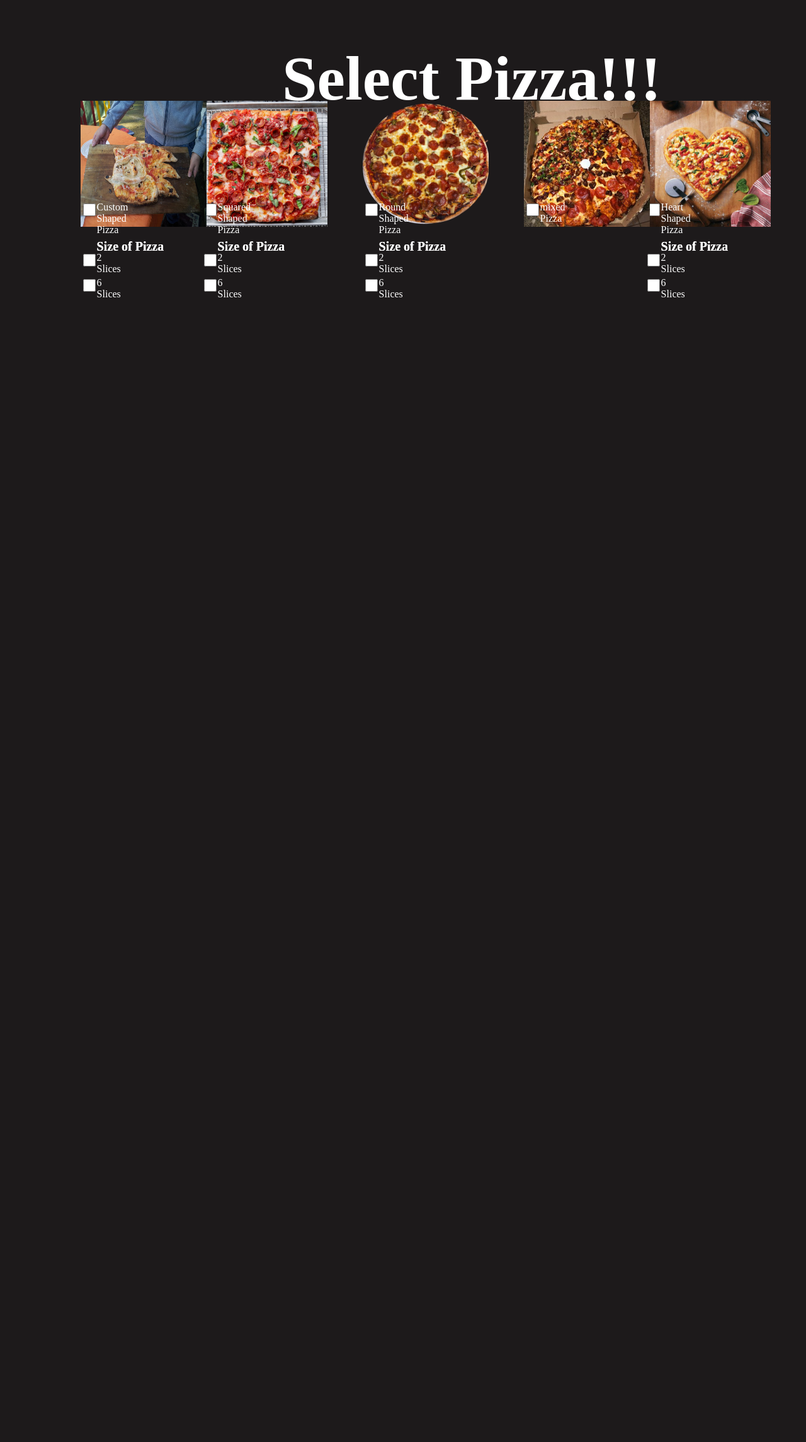
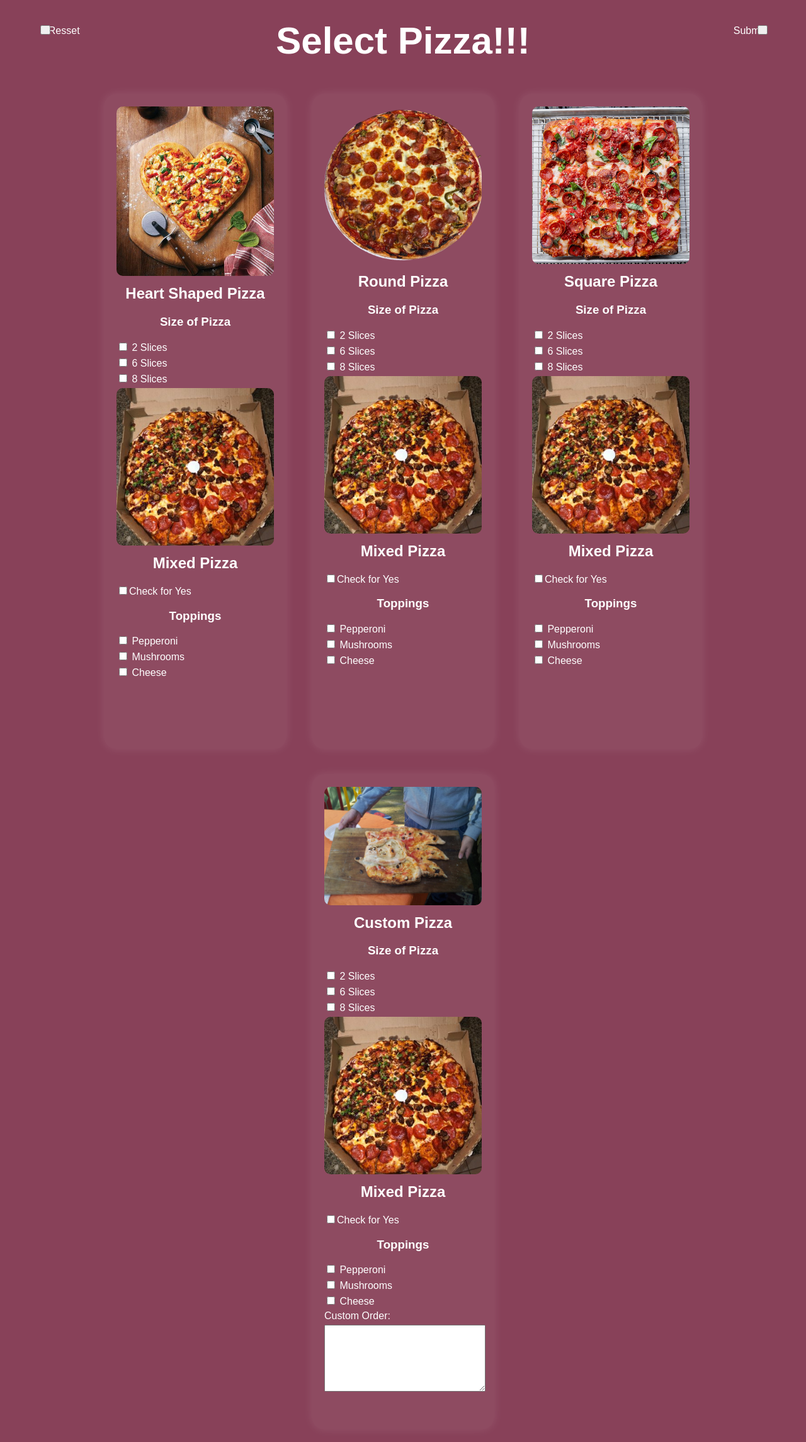
Before and after one commit to lochleaf/comp1002_lessons, a PHP site: page /order-window.html in a window 1280 px wide. Shown: the whole page at 63% size. Before the commit the page ends 472 px from the top, so only its background shows below. Run offline with PHP 8.4, Linux system fonts and the light colour scheme.

Commit message:
I re organize thing and added div and  new html file

```diff
--- a/assignment-1/css/styles.css
+++ b/assignment-1/css/styles.css
@@ -1,9 +1,13 @@
-body{
-    background-color: rgb(29, 26, 27);
+body {
+  background-color: rgb(136, 65, 89);
+  font-family: sans-serif;
+  color: white;
+  margin: 0;
+  text-align: center;
 }
+
 .heartpizzarotate {
-   position: absolute;
-    top: 10%;
+position: absolute; top: 10%;
 left: 90%;
 width: 200px;
 height: 200px;
@@ -12,18 +16,20 @@ body{
 -moz-animation:spin 12s linear infinite;
 animation:spin 12s linear infinite;
 }
-@-moz-keyframes spin {
-    100% { -moz-transform: rotate(360deg); }
+
+@-moz-keyframes spin { 100% { -moz-transform: rotate(360deg); }
 }
-@-webkit-keyframes spin {
-    100% { -webkit-transform: rotate(360deg); }
+
+@-webkit-keyframes spin { 100% { -webkit-transform: rotate(360deg); }
 }
+
 @keyframes spin {
   100% {
   -webkit-transform: rotate(360deg);
   transform:rotate(360deg);
   }
 }
+
 .roundpizzamixrotate {
 position: absolute;
 top: 18%;
@@ -35,18 +41,20 @@ body{
 -moz-animation:spin 15s linear infinite;
 animation:spin 15s linear infinite;
 }
-@-moz-keyframes spin {
-    100% { -moz-transform: rotate(360deg); }
+
+@-moz-keyframes spin { 100% { -moz-transform: rotate(360deg); }
 }
-@-webkit-keyframes spin {
-    100% { -webkit-transform: rotate(360deg); }
+
+@-webkit-keyframes spin { 100% { -webkit-transform: rotate(360deg); }
 }
+
 @keyframes spin {
   100% {
     -webkit-transform: rotate(360deg);
      transform:rotate(360deg);
   }
 }
+
 .roundpizzarotate {
 position: absolute;
 top: 30%;
@@ -58,18 +66,20 @@ body{
 -moz-animation:spin 15s linear infinite;
 animation:spin 15s linear infinite;
 }
-@-moz-keyframes spin {
-    100% { -moz-transform: rotate(360deg); }
+
+@-moz-keyframes spin { 100% { -moz-transform: rotate(360deg); }
 }
-@-webkit-keyframes spin {
-    100% { -webkit-transform: rotate(360deg); }
+
+@-webkit-keyframes spin { 100% { -webkit-transform: rotate(360deg); }
 }
+
 @keyframes spin {
   100% {
   -webkit-transform: rotate(360deg);
   transform:rotate(360deg);
   }
 }
+
 .squaredpizzarotate {
 position: absolute;
 top: 40%;
@@ -81,18 +91,21 @@ body{
 -moz-animation:spin 15s linear infinite;
 animation:spin 15s linear infinite;
 }
-@-moz-keyframes spin {
-    100% { -moz-transform: rotate(360deg); }
+
+@-moz-keyframes spin { 100% { -moz-transform: rotate(360deg); }
 }
+
 @-webkit-keyframes spin {
   100% { -webkit-transform: rotate(360deg); }
 }
+
 @keyframes spin {
   100% {
   -webkit-transform: rotate(360deg);
   transform:rotate(360deg);
   }
 }
+
 .custompizzarotate {
 position: absolute;
 top: 40%;
@@ -103,370 +116,113 @@ body{
 animation: zoom 5s linear infinite;
 }
 
-/* Keyframes for zoom animation */
 @keyframes zoom {
   0%, 100% {
-    transform: scale(1); /* normal size */
+    transform: scale(1);
   }
   50% {
-    transform: scale(1.3); /* zoomed in */
+    transform: scale(1.3);
   }
 }
+
 .tilepizzaselection{
 color: white;
-    font-size: 80px;
+font-size: 75px;
 position: absolute;
 top: -5%;
 left: 55%
 }
-.optionstilespizza{
-    color: white;
-    font-size: 100px;
+
+.pizzalogo{
  position: absolute;
-    top: 0%;
-    left: 35%
+ top: 1%;
+ left: -2%
  }
+
 a{
 color: white;
  }
+
 .potions-link{
 position: absolute;
  top: 60%;
  left: 70%;
  font-size: 100px;
  }
-.potion1{
+
+.page-title {
+  font-size: 60px;
+  margin: 30px 0;
+}
+
+.pizza-menu {
+  display: flex;
+  justify-content: center;
+  flex-wrap: wrap;
+  gap: 40px;
+  padding: 20px;
+}
+
+.pizza-card {
+  background-color: rgba(255, 255, 255, 0.05);
+  border-radius: 20px;
+  padding: 20px;
+  width: 250px;
+  height: 1000px;
+  box-shadow: 0 0 15px rgba(255,255,255,0.1);
+  transition: transform 0.3s;
+}
+
+.pizza-card:hover {
+  transform: scale(1.05);
+}
+
+.pizza-card img {
+  width: 100%;
+  border-radius: 10px;
+}
+
+.pizza-card h2 {
+  font-size: 24px;
+  margin-top: 10px;
+}
+
+.pizza-card label {
+  display: block;
+  text-align: left;
+  margin: 5px 0;
+}
+
+textarea {
+ height: 100px;
+ width: 250px;
+}
+
+.reset{
+  width: 15px;
+  height: 15px;
   position: absolute;
-    top: 20%;
-    left: 80%;
-    width: 200px;
-    height: 200px;
+  top: 5%;
+  left: 5%;
 }
-.potion2{
+.submit{
+  width: 15px;
+  height: 15px;
   position: absolute;
-    top: 20%;
-    left: 65%;
-    width: 200px;
-    height: 200px;
+  top: 5%;
+  left: 94%;
 }
-.potion3{
+.resettext{
+  width: 15px;
+  height: 15px;
   position: absolute;
-    top: 20%;
-    left: 45%;
-    width: 200px;
-    height: 200px;
+  top: 5%;
+  left: 6%;
 }
-.potion4{
+.submittext{
+  width: 15px;
+  height: 15px;
   position: absolute;
-    top: 20%;
-    left: 25%;
-    width: 200px;
-    height: 200px;
+  top: 5%;
+  left: 91%;
 }
-.potion5{
-  position: absolute;
-    top: 20%;
-    left: 10%;
-    width: 200px;
-    height: 200px;
-}
-.checkbox1{
-  position: absolute;
-    top: 40%;
-    left: 80%;
-    width: 20px;
-    height: 20px;
-    color: white;
-}
-.checkbox2{
-  position: absolute;
-    top: 40%;
-    left: 65%;
-    width: 20px;
-    height: 20px;
-    color: white;
-}
-.checkbox3{
-  position: absolute;
-    top: 40%;
-    left: 45%;
-    width: 20px;
-    height: 20px;
-    color: white;
-}
-.checkbox4{
-  position: absolute;
-    top: 40%;
-    left: 25%;
-    width: 20px;
-    height: 20px;
-    color: white;
-}
-.checkbox5{
-  position: absolute;
-    top: 40%;
-    left: 10%;
-    width: 20px;
-    height: 20px;
-    color: white;
-}
-.textcheckbox1{
-  position: absolute;
-    top: 40%;
-    left: 82%;
-    width: 20px;
-    height: 20px;
-    color: white;
-}
-.textcheckbox2{
-  position: absolute;
-    top: 40%;
-    left: 67%;
-    width: 20px;
-    height: 20px;
-    color: white;
-}
-.textcheckbox3{
-  position: absolute;
-    top: 40%;
-    left: 47%;
-    width: 20px;
-    height: 20px;
-    color: white;
-}
-.textcheckbox4{
-  position: absolute;
-    top: 40%;
-    left: 27%;
-    width: 20px;
-    height: 20px;
-    color: white;
-}
-.textcheckbox5{
-  position: absolute;
-    top: 40%;
-    left: 12%;
-    width: 20px;
-    height: 20px;
-    color: white;
-}
-.tilepizzasize1{
-    color: white;
-    font-size: 20px;
-    position: absolute;
-    top: 45%;
-    left: 82%
-}
-.tilepizzasize2{
-    color: white;
-    font-size: 20px;
-    position: absolute;
-    top: 45%;
-    left: 47%
-}
-.tilepizzasize3{
-    color: white;
-    font-size: 20px;
-    position: absolute;
-    top: 45%;
-    left: 27%
-}
-.tilepizzasize4{
-    color: white;
-    font-size: 20px;
-    position: absolute;
-    top: 45%;
-    left: 12%
-}
-.checkbox1-1{
-  position: absolute;
-    top: 50%;
-    left: 80%;
-    width: 20px;
-    height: 20px;
-    color: white;
-}
-.checkbox2-1{
-  position: absolute;
-    top: 50%;
-    left: 45%;
-    width: 20px;
-    height: 20px;
-    color: white;
-}
-.checkbox3-1{
-  position: absolute;
-    top: 50%;
-    left: 25%;
-    width: 20px;
-    height: 20px;
-    color: white;
-}
-.checkbox4-1{
-  position: absolute;
-    top: 50%;
-    left: 10%;
-    width: 20px;
-    height: 20px;
-    color: white;
-}
-.textcheckbox1-1{
-  position: absolute;
-    top: 50%;
-    left: 82%;
-    width: 20px;
-    height: 20px;
-    color: white;
-}
-.textcheckbox2-1{
-  position: absolute;
-    top: 50%;
-    left: 47%;
-    width: 20px;
-    height: 20px;
-    color: white;
-}
-.textcheckbox3-1{
-  position: absolute;
-    top: 50%;
-    left: 27%;
-    width: 20px;
-    height: 20px;
-    color: white;
-}
-.textcheckbox4-1{
-  position: absolute;
-    top: 50%;
-    left: 12%;
-    width: 20px;
-    height: 20px;
-    color: white;
-}
-.checkbox1-2{
-  position: absolute;
-    top: 55%;
-    left: 80%;
-    width: 20px;
-    height: 20px;
-    color: white;
-}
-.checkbox2-2{
-  position: absolute;
-    top: 55%;
-    left: 45%;
-    width: 20px;
-    height: 20px;
-    color: white;
-}
-.checkbox3-2{
-  position: absolute;
-    top: 55%;
-    left: 25%;
-    width: 20px;
-    height: 20px;
-    color: white;
-}
-.checkbox4-2{
-  position: absolute;
-    top: 55%;
-    left: 10%;
-    width: 20px;
-    height: 20px;
-    color: white;
-}
-.textcheckbox1-2{
-  position: absolute;
-    top: 55%;
-    left: 82%;
-    width: 20px;
-    height: 20px;
-    color: white;
-}
-.textcheckbox2-2{
-  position: absolute;
-    top: 55%;
-    left: 47%;
-    width: 20px;
-    height: 20px;
-    color: white;
-}
-.textcheckbox3-2{
-  position: absolute;
-    top: 55%;
-    left: 27%;
-    width: 20px;
-    height: 20px;
-    color: white;
-}
-.textcheckbox4-2{
-  position: absolute;
-    top: 55%;
-    left: 12%;
-    width: 20px;
-    height: 20px;
-    color: white;
-}
-.checkbox1-3{
-  position: absolute;
-    top: 55%;
-    left: 80%;
-    width: 20px;
-    height: 20px;
-    color: white;
-}
-.checkbox2-3{
-  position: absolute;
-    top: 55%;
-    left: 45%;
-    width: 20px;
-    height: 20px;
-    color: white;
-}
-.checkbox3-3{
-  position: absolute;
-    top: 55%;
-    left: 25%;
-    width: 20px;
-    height: 20px;
-    color: white;
-}
-.checkbox4-3{
-  position: absolute;
-    top: 55%;
-    left: 10%;
-    width: 20px;
-    height: 20px;
-    color: white;
-}
-.textcheckbox1-3{
-  position: absolute;
-    top: 55%;
-    left: 82%;
-    width: 20px;
-    height: 20px;
-    color: white;
-}
-.textcheckbox2-3{
-  position: absolute;
-    top: 55%;
-    left: 47%;
-    width: 20px;
-    height: 20px;
-    color: white;
-}
-.textcheckbox3-3{
-  position: absolute;
-    top: 55%;
-    left: 27%;
-    width: 20px;
-    height: 20px;
-    color: white;
-}
-.textcheckbox4-3{
-  position: absolute;
-    top: 55%;
-    left: 12%;
-    width: 20px;
-    height: 20px;
-    color: white;
-}
--- a/assignment-1/index.html
+++ b/assignment-1/index.html
@@ -21,7 +21,7 @@
             }
     </script>-->
         <h1 class="tilepizzaselection">Pizzas selection!</h1>
-        <img src="images/logo-pizza.jpg" alt="logo" height="1050" width="1000"/>
+        <img src="images/logo-pizza.jpg" height="1050" weight="1050" class="pizzalogo">
         <img id="image_canv" src="images/heart-shaped-pizza.jpg" class="heartpizzarotate">
         <img id="image_canv" src="images/round-pizza-mix.jpg" class="roundpizzamixrotate">
         <img id="image_canv" src="images/round-pizza.webp" class="roundpizzarotate">
--- a/assignment-1/order-window.html
+++ b/assignment-1/order-window.html
@@ -8,66 +8,94 @@
 		<link rel="shortcut icon" href="images/icon-pizza.jpg" type="image/x-icon" />
         <link rel="stylesheet" href="css/styles.css" />
 	</head>
-    <body>
-		<h1 class="optionstilespizza">Select Pizza!!!</h1>
-		<!-- 1 -->
-        <img id="image_canv" src="images/heart-shaped-pizza.jpg" class="potion1">
-		<input type="checkbox" id="myCheckbox" name="option1" value="yes" class="checkbox1">
-		<label for="myCheckbox1" class="textcheckbox1">Heart Shaped Pizza</label>
+<body>
+  <h1 class="page-title">Select Pizza!!!</h1>
 
-		<!-- 1.1 -->
-		<h3 class="tilepizzasize1">Size of Pizza</h3>
-		<input type="checkbox" id="myCheckbox" name="option1" value="yes" class="checkbox1-1">
-		<label for="myCheckbox1" class="textcheckbox1-1">2 Slices</label>
-		<!-- 1.2 -->
-		<h3 class="tilepizzasize1">Size of Pizza</h3>
-		<input type="checkbox" id="myCheckbox" name="option1" value="yes" class="checkbox1-2">
-		<label for="myCheckbox1" class="textcheckbox1-2">6 Slices</label>
+<div class="pizza-menu">
+  <!-- Pizza Option 1 -->
+  <div class="pizza-card">
+    <img src="images/heart-shaped-pizza.jpg" alt="Heart Pizza">
+    <h2>Heart Shaped Pizza</h2>
 
-		<!-- 2 -->
-        <img id="image_canv" src="images/round-pizza-mix.jpg" class="potion2">
-		<input type="checkbox" id="myCheckbox" name="option1" value="yes" class="checkbox2">
-		<label for="myCheckbox2" class="textcheckbox2">mixed Pizza</label>
+    <h3>Size of Pizza</h3>
+    <label><input type="checkbox"> 2 Slices</label>
+    <label><input type="checkbox"> 6 Slices</label>
+    <label><input type="checkbox"> 8 Slices</label>
 
-		<!-- 3 -->
-        <img id="image_canv" src="images/round-pizza.webp" class="potion3">
-		<input type="checkbox" id="myCheckbox" name="option1" value="yes" class="checkbox3">
-		<label for="myCheckbox3" class="textcheckbox3">Round Shaped Pizza</label>
+    <img src="images/round-pizza-mix.jpg" alt="Mixed Pizza">
+    <h2>Mixed Pizza</h2>
+    <label><input type="checkbox">Check for Yes</label>
 
-		<!-- 3.1 -->
-		<h3 class="tilepizzasize2">Size of Pizza</h3>
-		<input type="checkbox" id="myCheckbox" name="option1" value="yes" class="checkbox2-1">
-		<label for="myCheckbox1" class="textcheckbox2-1">2 Slices</label>
-		<!-- 3.2 -->
-		<h3 class="tilepizzasize2">Size of Pizza</h3>
-		<input type="checkbox" id="myCheckbox" name="option1" value="yes" class="checkbox2-2">
-		<label for="myCheckbox1" class="textcheckbox2-2">6 Slices</label>
+    <h3>Toppings</h3>
+    <label><input type="checkbox"> Pepperoni</label>
+    <label><input type="checkbox"> Mushrooms</label>
+    <label><input type="checkbox"> Cheese</label>
+  </div>
 
-		<!-- 4 -->
-        <img id="image_canv" src="images/squared-pizza.avif" class="potion4">
-		<input type="checkbox" id="myCheckbox" name="option1" value="yes" class="checkbox4">
-		<label for="myCheckbox4" class="textcheckbox4">Squared Shaped Pizza</label>
+  <!-- Pizza Option 2 -->
+  <div class="pizza-card">
+    <img src="images/round-pizza.webp" alt="Round Pizza">
+    <h2>Round Pizza</h2>
 
-		<!-- 4.1 -->
-		<h3 class="tilepizzasize3">Size of Pizza</h3>
-		<input type="checkbox" id="myCheckbox" name="option1" value="yes" class="checkbox3-1">
-		<label for="myCheckbox1" class="textcheckbox3-1">2 Slices</label>
-		<!-- 4.2 -->
-		<h3 class="tilepizzasize3">Size of Pizza</h3>
-		<input type="checkbox" id="myCheckbox" name="option1" value="yes" class="checkbox3-2">
-		<label for="myCheckbox1" class="textcheckbox3-2">6 Slices</label>
+    <h3>Size of Pizza</h3>
+    <label><input type="checkbox"> 2 Slices</label>
+    <label><input type="checkbox"> 6 Slices</label>
+    <label><input type="checkbox"> 8 Slices</label>
 
-		<!-- 5 -->
-        <img id="image_canv" src="images/custom-pizza.jpg" class="potion5">
-		<input type="checkbox" id="myCheckbox" name="option1" value="yes" class="checkbox5">
-		<label for="myCheckbox5" class="textcheckbox5">Custom Shaped Pizza</label>
+    <img src="images/round-pizza-mix.jpg" alt="Mixed Pizza">
+    <h2>Mixed Pizza</h2>
+    <label><input type="checkbox">Check for Yes</label>
 
-		<!-- 5.1 -->
-		<h3 class="tilepizzasize4">Size of Pizza</h3>
-		<input type="checkbox" id="myCheckbox" name="option1" value="yes" class="checkbox4-1">
-		<label for="myCheckbox1" class="textcheckbox4-1">2 Slices</label>
-		<!-- 5.2 -->
-		<h3 class="tilepizzasize4">Size of Pizza</h3>
-		<input type="checkbox" id="myCheckbox" name="option1" value="yes" class="checkbox4-2">
-		<label for="myCheckbox1" class="textcheckbox4-2">6 Slices</label>
-    </body>
+    <h3>Toppings</h3>
+    <label><input type="checkbox"> Pepperoni</label>
+    <label><input type="checkbox"> Mushrooms</label>
+    <label><input type="checkbox"> Cheese</label>
+  </div>
+
+  <!-- Pizza Option 3 -->
+  <div class="pizza-card">
+    <img src="images/squared-pizza.avif" alt="Square Pizza">
+    <h2>Square Pizza</h2>
+
+    <h3>Size of Pizza</h3>
+    <label><input type="checkbox"> 2 Slices</label>
+    <label><input type="checkbox"> 6 Slices</label>
+    <label><input type="checkbox"> 8 Slices</label>
+
+    <img src="images/round-pizza-mix.jpg" alt="Mixed Pizza">
+    <h2>Mixed Pizza</h2>
+    <label><input type="checkbox">Check for Yes</label>
+
+    <h3>Toppings</h3>
+    <label><input type="checkbox"> Pepperoni</label>
+    <label><input type="checkbox"> Mushrooms</label>
+    <label><input type="checkbox"> Cheese</label>
+  </div>
+
+  <!-- Pizza Option 4 -->
+  <div class="pizza-card">
+    <img src="images/custom-pizza.jpg" alt="custom Pizza">
+    <h2>Custom Pizza</h2>
+
+    <h3>Size of Pizza</h3>
+    <label><input type="checkbox"> 2 Slices</label>
+    <label><input type="checkbox"> 6 Slices</label>
+    <label><input type="checkbox"> 8 Slices</label>
+
+    <img src="images/round-pizza-mix.jpg" alt="Mixed Pizza">
+    <h2>Mixed Pizza</h2>
+    <label><input type="checkbox">Check for Yes</label>
+
+    <h3>Toppings</h3>
+    <label><input type="checkbox"> Pepperoni</label>
+    <label><input type="checkbox"> Mushrooms</label>
+    <label><input type="checkbox"> Cheese</label>
+    <label for="custom extra">Custom Order:</label>
+    <textarea id="message" name="message" rows="4" cols="50"></textarea>
+  </div>
+</div>
+<label class="resettext"> Resset </label>
+<button class="reset"></button>
+<label class="submittext"> Submit </label>
+<button  class="submit" onclick="window.location.href='submit.html'"></button>
+</body>
```
Also changed, not shown: assignment-1/submit.html (added, +13 -0 lines). Lines whose indentation alone changed are shown as unchanged.
